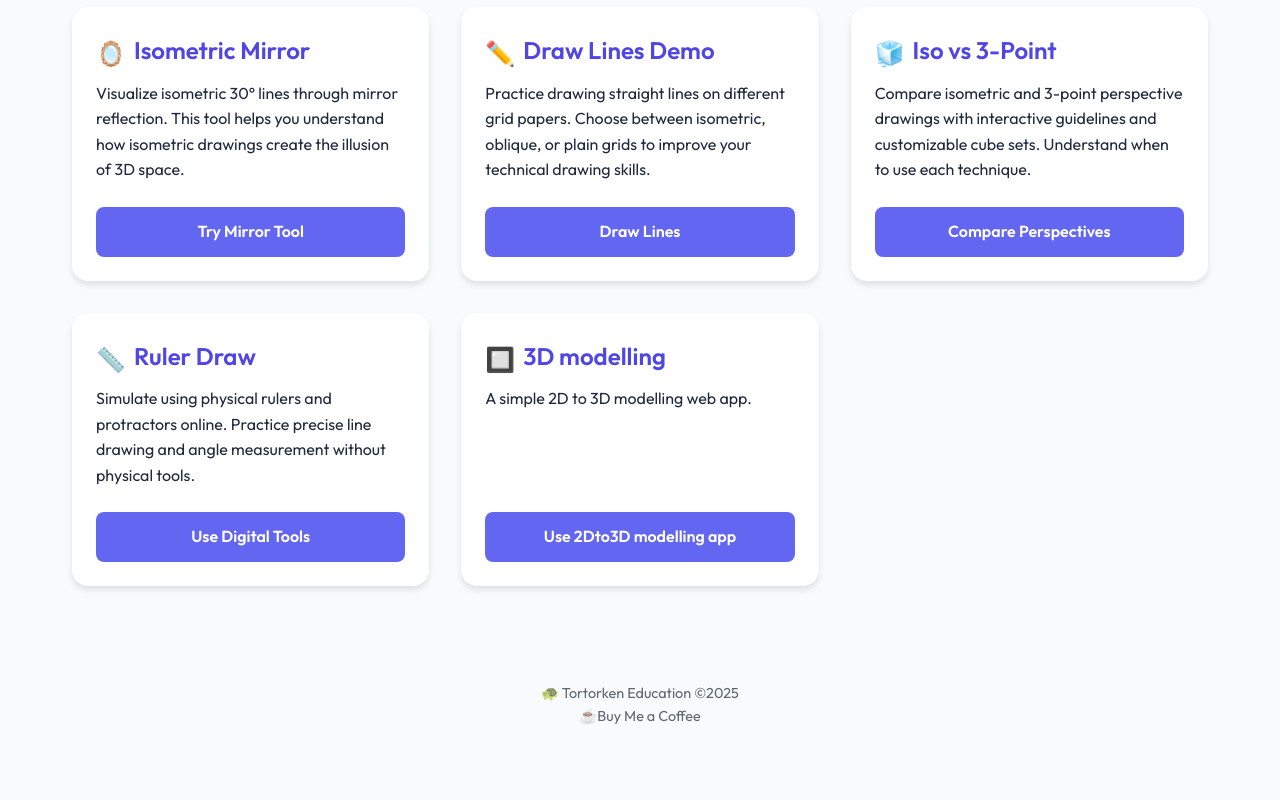
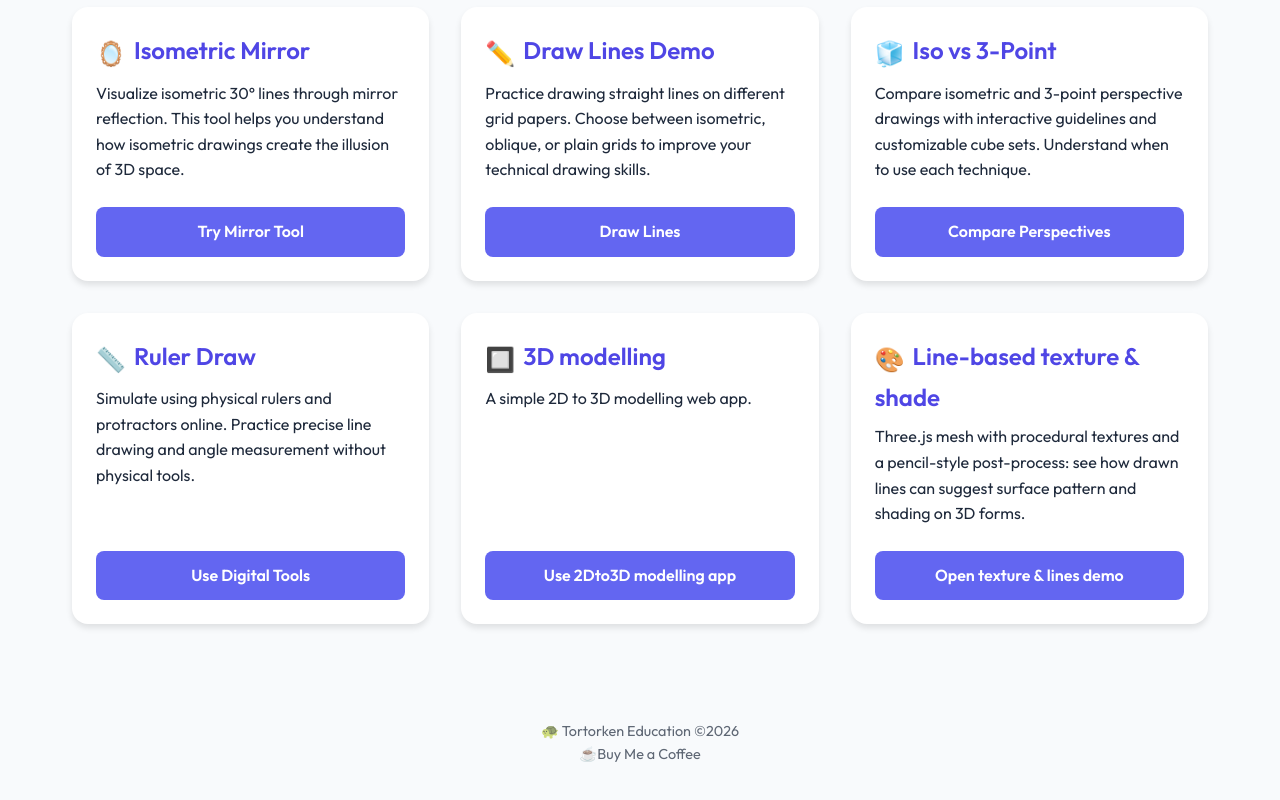
Before and after one commit to beatsaway/dttechnicaldraw, a plain HTML site: page index.html in a window 1280 px wide. Shown: the part 600-1400 px from the top of the page. Drawn offline with Linux system fonts and the light colour scheme.

Commit message:
Footer: Tortorken Education copyright year 2026; texture demo card link
Made-with: Cursor

```diff
--- a/index.html
+++ b/index.html
@@ -253,11 +253,21 @@
                         <a href="3dmodelling.html" class="btn">Use 2Dto3D modelling app</a>
                     </div>
                 </div>
+
+                <div class="tool-card">
+                    <div class="card-content">
+                        <h3 class="card-title"><span class="emoji">🎨</span>Line-based texture &amp; shade</h3>
+                        <p class="card-desc">
+                            Three.js mesh with procedural textures and a pencil-style post-process: see how drawn lines can suggest surface pattern and shading on 3D forms.
+                        </p>
+                        <a href="https://texturerendering.netlify.app/" class="btn" rel="noopener noreferrer">Open texture &amp; lines demo</a>
+                    </div>
+                </div>
             </div>
         </section>
 
         <footer>
-            <a href='https://www.youtube.com/@tortorkeneducation' class="nodeco"> 🐢 Tortorken Education ©2025 </a><br>
+            <a href='https://www.youtube.com/@tortorkeneducation' class="nodeco"> 🐢 Tortorken Education ©2026 </a><br>
             <a href='https://buymeacoffee.com/beatsaway' class="nodeco">☕Buy Me a Coffee</a>
         </footer>
     </div>
```
Also changed, not shown: 1ptvsoblique.html (+1 -1 lines), project_strawberry_penciltopper/index.html (+1 -1 lines), showall.html (+1 -1 lines).
